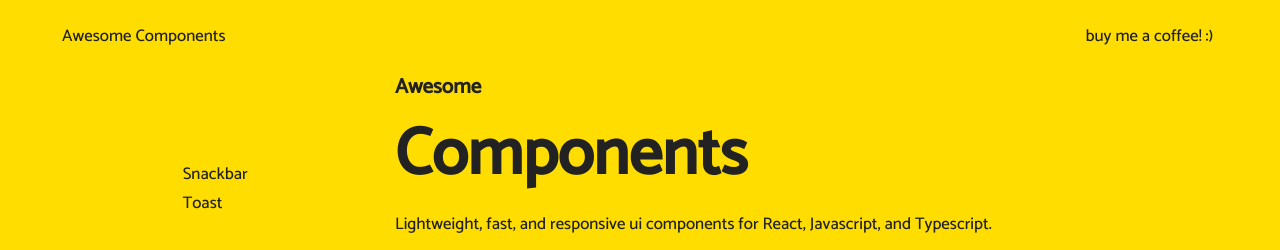
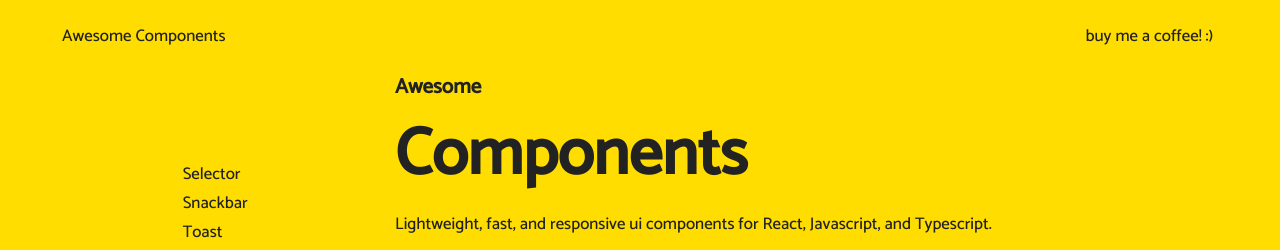
Before and after one commit to MostafaMDZH/Awesome-Components-Website, a Next.js app: page / in a window 1280 px wide. Shown: the top 250 px of the page. Built offline with nearby package versions, Linux system fonts and the light colour scheme.

Commit message:
[deployment auto commit]

```diff
--- a/pages/index.js
+++ b/pages/index.js
@@ -25,6 +25,7 @@ export default function Main(){
                     {/* navigation */}
                     <div id='navigation'>
                         <div id='navigationWrapper'>
+                            <a className='navLink' href='#selector'>Selector</a>
                             <a className='navLink' href='#snackbar'>Snackbar</a>
                             <a className='navLink' href='#toast'   >Toast   </a>
                         </div>
@@ -128,7 +129,7 @@ export default function Main(){
 
             {/* footer */}
             <footer id='footer'>
-                <p>Made by <a href='https://github.com/MostafaMDZH'>Mostafa Mohammadzadeh</a></p>
+                <p>Made with ♡ by <a href='https://github.com/MostafaMDZH'>Mostafa Mohammadzadeh</a></p>
             </footer>
 
         </div>
```
Also changed, not shown: 2 other files (tests, documents, lock files or other folders).
